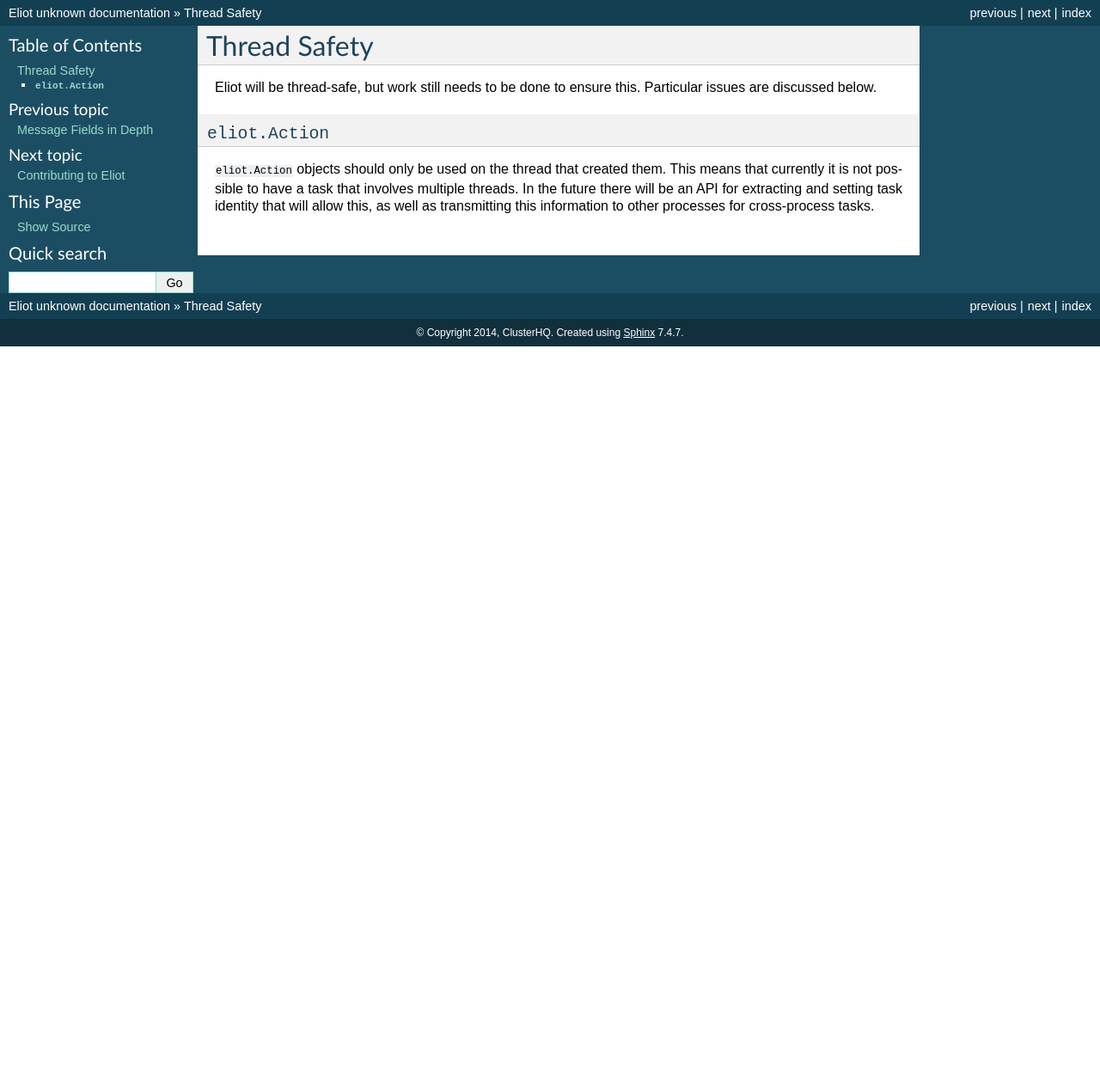
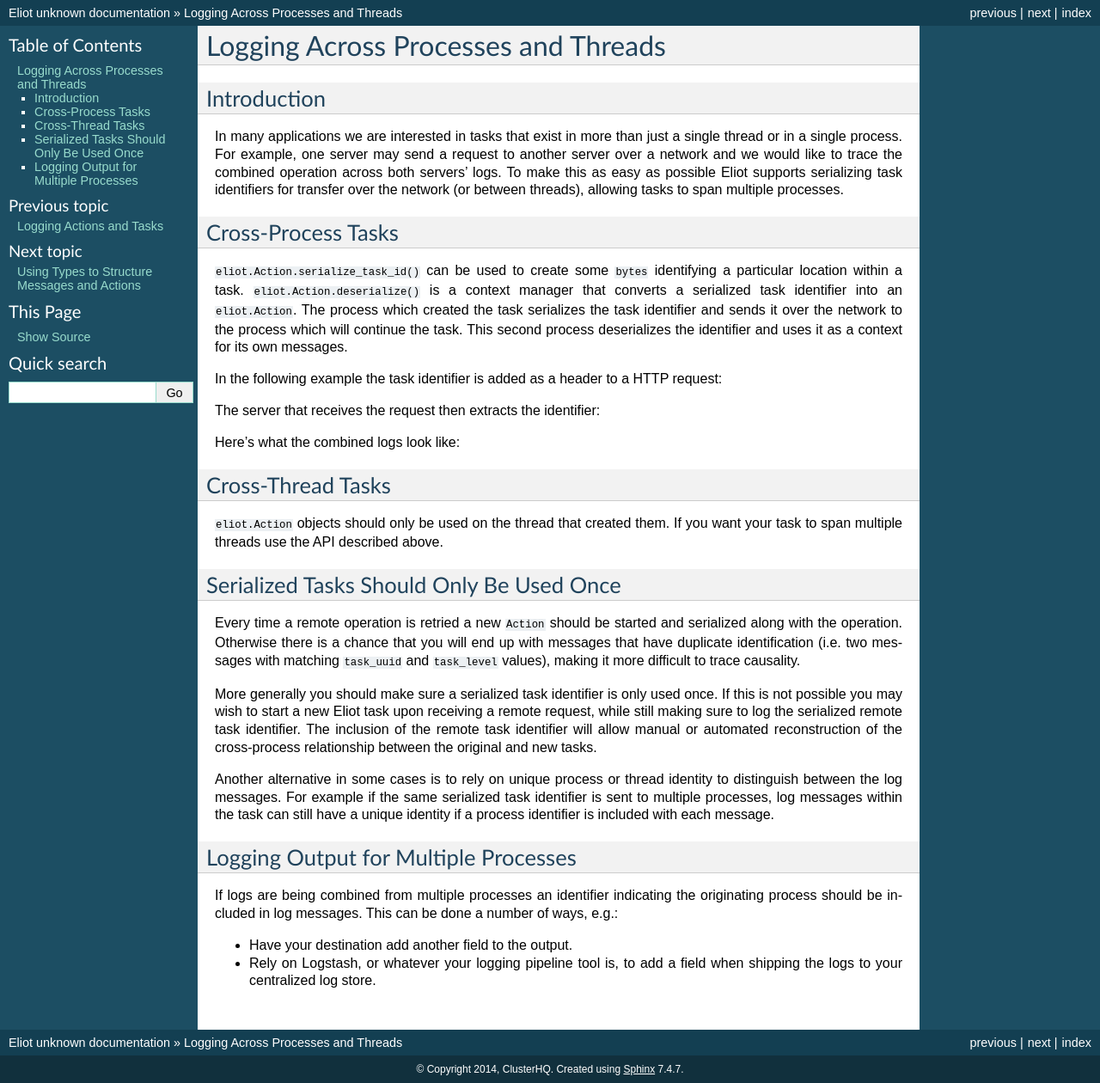
Before and after one commit to itamarst/eliot, a Sphinx documentation site: the page built from docs/source/threads.rst, in a window 1280 px wide. Shown: the whole page at 86% size. Built offline with Sphinx 7.4.7, drawn with Linux system fonts in a browser that asks for light colours; before the commit the page ends 900 px from its top, so only the background shows below that.

Commit message:
First pass at prose documentation.

```diff
--- a/README.rst
+++ b/README.rst
@@ -9,9 +9,10 @@ Eliot: Logging as Storytelling
            :target: http://travis-ci.org/ClusterHQ/eliot
            :alt: Build Status
 
-Eliot provides a structured logging and tracing system for Python that generates log messages describing a forest of nested actions.
+Eliot is a Python logging system designed for complex applications, especially distributed systems.
+Eliot's structured logs are traces of the system's actions both within and across process boundaries.
 Actions start and eventually finish, successfully or not.
-Log messages thus tell a story: what happened and what caused it.
+Instead of isolated facts the log messages are thus a story: a series of causal events.
 
 Here's what your logs might look like before using Eliot::
 
@@ -41,6 +42,7 @@ Features:
 
 * Structured, typed log messages.
 * Ability to log actions, not just point-in-time information: log messages become a trace of program execution.
+* Logged actions can span processes and threads.
 * Excellent support for unit testing your code's logging.
 * Emphasis on performance, including no blocking I/O in logging code path.
 * Optional Twisted support.
--- a/docs/source/index.rst
+++ b/docs/source/index.rst
@@ -7,12 +7,12 @@ Contents:
    messages
    output
    actions
+   threads
    types
    types-testing
    elasticsearch
    twisted
    fields
-   threads
    development
    news
    :maxdepth: 2
--- a/docs/source/threads.rst
+++ b/docs/source/threads.rst
@@ -1,12 +1,55 @@
-Thread Safety
-=============
+Logging Across Processes and Threads
+====================================
 
-Eliot will be thread-safe, but work still needs to be done to ensure this.
-Particular issues are discussed below.
+Introduction
+------------
+
+In many applications we are interested in tasks that exist in more than just a single thread or in a single process.
+For example, one server may send a request to another server over a network and we would like to trace the combined operation across both servers' logs.
+To make this as easy as possible Eliot supports serializing task identifiers for transfer over the network (or between threads), allowing tasks to span multiple processes.
 
 
-``eliot.Action``
-----------------
+Cross-Process Tasks
+-------------------
+
+``eliot.Action.serialize_task_id()`` can be used to create some ``bytes`` identifying a particular location within a task.
+``eliot.Action.deserialize()`` is a context manager that converts a serialized task identifier into an ``eliot.Action``.
+The process which created the task serializes the task identifier and sends it over the network to the process which will continue the task.
+This second process deserializes the identifier and uses it as a context for its own messages.
+
+In the following example the task identifier is added as a header to a HTTP request:
+
+The server that receives the request then extracts the identifier:
+
+Here's what the combined logs look like:
+
+
+Cross-Thread Tasks
+------------------
+
 ``eliot.Action`` objects should only be used on the thread that created them.
-This means that currently it is not possible to have a task that involves multiple threads.
-In the future there will be an API for extracting and setting task identity that will allow this, as well as transmitting this information to other processes for cross-process tasks.
+If you want your task to span multiple threads use the API described above.
+
+
+Serialized Tasks Should Only Be Used Once
+-----------------------------------------
+
+Every time a remote operation is retried a new ``Action`` should be started and serialized along with the operation.
+Otherwise there is a chance that you will end up with messages that have duplicate identification (i.e. two messages with matching ``task_uuid`` and ``task_level`` values), making it more difficult to trace causality.
+
+More generally you should make sure a serialized task identifier is only used once.
+If this is not possible you may wish to start a new Eliot task upon receiving a remote request, while still making sure to log the serialized remote task identifier.
+The inclusion of the remote task identifier will allow manual or automated reconstruction of the cross-process relationship between the original and new tasks.
+
+Another alternative in some cases is to rely on unique process or thread identity to distinguish between the log messages.
+For example if the same serialized task identifier is sent to multiple processes, log messages within the task can still have a unique identity if a process identifier is included with each message.
+
+
+Logging Output for Multiple Processes
+-------------------------------------
+
+If logs are being combined from multiple processes an identifier indicating the originating process should be included in log messages.
+This can be done a number of ways, e.g.:
+
+* Have your destination add another field to the output.
+* Rely on Logstash, or whatever your logging pipeline tool is, to add a field when shipping the logs to your centralized log store.
```
